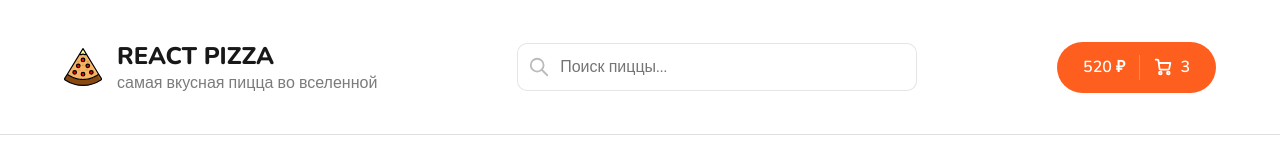
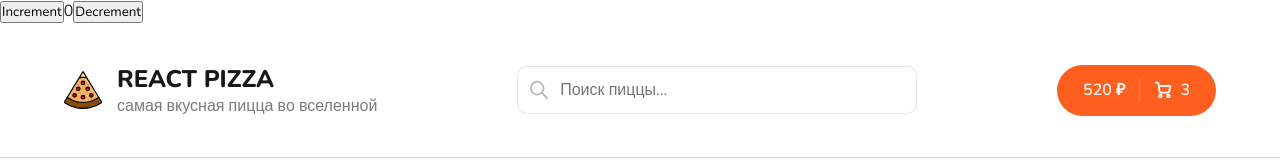
Before and after one commit to Ed54rus/pizza-shop, a React (Create React App) app: page / in a window 1280 px wide. Shown: the top 160 px of the page. Built offline with nearby package versions, Linux system fonts and the light colour scheme; no server answers.

Commit message:
подключил redux-toolkit

```diff
--- a/package.json
+++ b/package.json
@@ -4,6 +4,7 @@
 	"version": "0.1.0",
 	"private": true,
 	"dependencies": {
+		"@reduxjs/toolkit": "^1.9.3",
 		"@testing-library/jest-dom": "^5.16.5",
 		"@testing-library/react": "^13.4.0",
 		"@testing-library/user-event": "^13.5.0",
@@ -12,6 +13,7 @@
 		"react-content-loader": "^6.2.1",
 		"react-dom": "^18.2.0",
 		"react-icons": "^4.8.0",
+		"react-redux": "^8.0.5",
 		"react-router-dom": "^6.9.0",
 		"react-scripts": "5.0.1",
 		"web-vitals": "^2.1.4"
--- a/src/App.jsx
+++ b/src/App.jsx
@@ -1,5 +1,7 @@
 import React from 'react';
+import { useSelector, useDispatch } from 'react-redux';
 import { Routes, Route } from 'react-router-dom';
+import { decrement, increment, test } from './redux/slices/filterSlice';
 
 import Header from './components/Header';
 import Home from './pages/Home';
@@ -7,18 +9,34 @@
 import NotFound from './pages/NotFound';
 import './scss/app.scss';
 
+export const SearchContext = React.createContext();
+
 const App = () => {
 	const [searchValue, setSearchValue] = React.useState('');
+
+	const count = useSelector((state) => state.counter.count);
+	const dispatch = useDispatch();
+
 	return (
 		<div className='wrapper'>
-			<Header searchValue={searchValue} setSearchValue={setSearchValue} />
+			<button aria-label='Increment value' onClick={() => dispatch(test())}>
+				Increment
+			</button>
+			<span>{count}</span>
+			<button aria-label='Decrement value' onClick={() => dispatch(decrement())}>
+				Decrement
+			</button>
+
+			<SearchContext.Provider value={{ searchValue, setSearchValue }}>
+				<Header />
 				<div className='content'>
 					<Routes>
-					<Route path='/' element={<Home searchValue={searchValue} />} />
+						<Route path='/' element={<Home />} />
 						<Route path='/cart' element={<Cart />} />
 						<Route path='*' element={<NotFound />} />
 					</Routes>
 				</div>
+			</SearchContext.Provider>
 		</div>
 	);
 };
--- a/src/components/Header.jsx
+++ b/src/components/Header.jsx
@@ -4,7 +4,7 @@
 import logoSvg from '../assets/img/pizza-logo.svg';
 import Search from './Search';
 
-const Header = ({ searchValue, setSearchValue }) => {
+const Header = () => {
 	return (
 		<div className='header'>
 			<div className='container'>
@@ -17,7 +17,7 @@
 						</div>
 					</div>
 				</Link>
-				<Search searchValue={searchValue} setSearchValue={setSearchValue} />
+				<Search />
 				<div className='header__cart'>
 					<Link to='/cart' className='button button--cart'>
 						<span>520 ₽</span>
--- a/src/components/Search/index.jsx
+++ b/src/components/Search/index.jsx
@@ -1,10 +1,12 @@
 import React from 'react';
-
+import { SearchContext } from '../../App';
 import { HiOutlineSearch } from 'react-icons/hi';
 import { IoMdClose } from 'react-icons/io';
 
 import styles from './Search.module.scss';
-const Search = ({ searchValue, setSearchValue }) => {
+
+const Search = () => {
+	const { searchValue, setSearchValue } = React.useContext(SearchContext);
 	return (
 		<div className={styles.root}>
 			<HiOutlineSearch className={styles.iconSearch} />
--- a/src/index.js
+++ b/src/index.js
@@ -2,12 +2,17 @@
 import ReactDOM from 'react-dom/client';
 // eslint-disable-next-line
 import { BrowserRouter, HashRouter } from 'react-router-dom';
+import { Provider } from 'react-redux';
 
 import App from './App';
+
+import { store } from './redux/store';
 
 const root = ReactDOM.createRoot(document.getElementById('root'));
 root.render(
 	<BrowserRouter>
-		<App />
+		<Provider store={store}>
+			<App />
+		</Provider>
 	</BrowserRouter>
 );
--- a/src/pages/Home.jsx
+++ b/src/pages/Home.jsx
@@ -1,11 +1,13 @@
 import React from 'react';
+import { SearchContext } from '../App';
 
 import Categories from '../components/Categories';
 import Sort from '../components/Sort';
 import PizzaBlock from '../components/pizzaBlock';
 import Skeleton from '../components/pizzaBlock/Skeleton';
 
-const Home = ({ searchValue }) => {
+const Home = () => {
+	const { searchValue } = React.useContext(SearchContext);
 	const [items, setItems] = React.useState([]);
 	const [isLoading, setIsLoading] = React.useState(true);
 	const [categoryId, setCategoryId] = React.useState(0);
@@ -13,7 +15,6 @@
 	const [sortBy, setSortBy] = React.useState(true);
 
 	const skeleton = [...new Array(8)].map((_, id) => <Skeleton key={id} />);
-	console.log(searchValue);
 	const pizzas = items
 		.filter((pizza) => pizza.title.toLowerCase().includes(searchValue.toLowerCase()))
 		.map((pizza) => <PizzaBlock {...pizza} key={pizza.id} />);
--- /dev/null
+++ b/src/redux/slices/filterSlice.js
@@ -0,0 +1,28 @@
+import { createSlice } from '@reduxjs/toolkit';
+
+const initialState = {
+	count: 0,
+};
+
+export const counterSlice = createSlice({
+	name: 'counter',
+	initialState,
+	reducers: {
+		increment: (state) => {
+			state.count += 1;
+		},
+		decrement: (state) => {
+			state.count -= 1;
+		},
+		test: (state) => {
+			state.count += 111;
+		},
+		incrementByAmount: (state, action) => {
+			state.count += action.payload;
+		},
+	},
+});
+
+export const { increment, decrement, incrementByAmount, test } = counterSlice.actions;
+
+export default counterSlice.reducer;
--- /dev/null
+++ b/src/redux/store.js
@@ -0,0 +1,8 @@
+import { configureStore } from '@reduxjs/toolkit';
+import counterReducer from './slices/filterSlice';
+
+export const store = configureStore({
+	reducer: {
+		counter: counterReducer,
+	},
+});
```
Also changed, not shown: 1 other file (tests, documents, lock files or other folders). Lines whose indentation alone changed are shown as unchanged.
